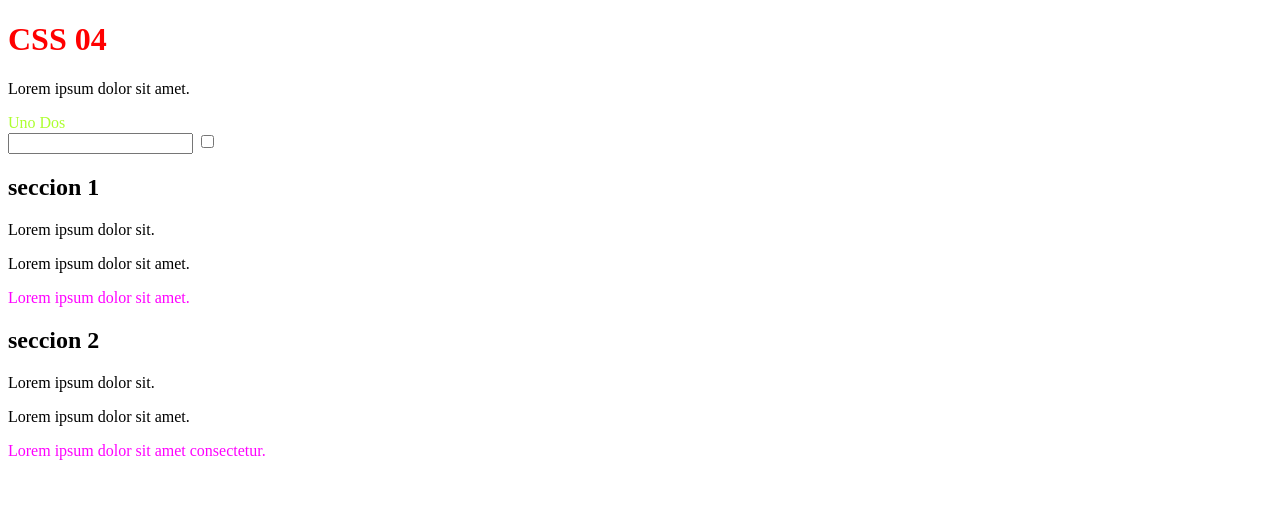
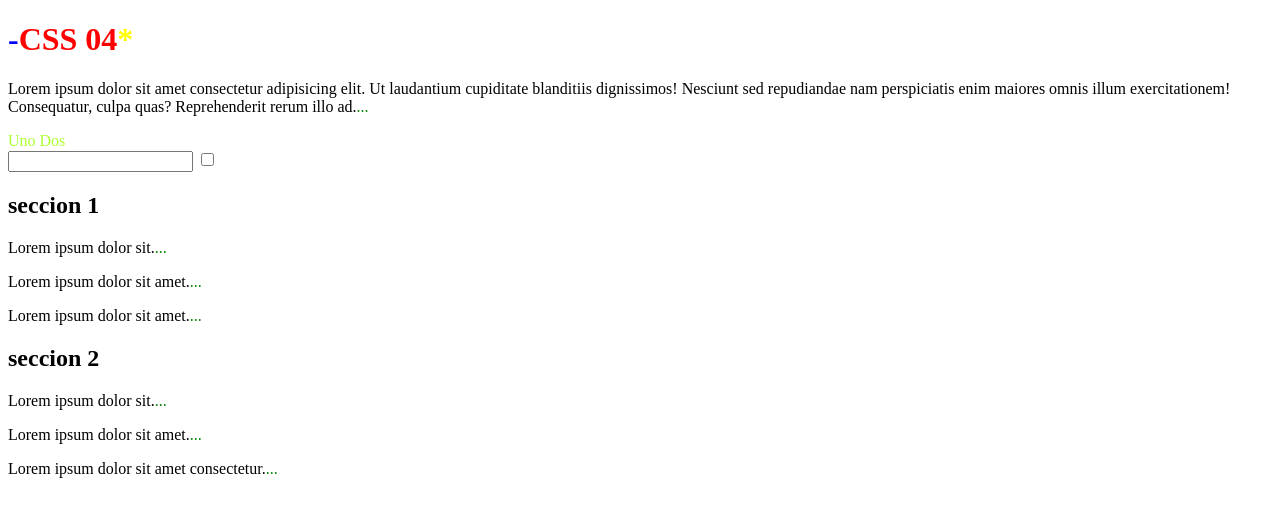
Before and after one commit to Jesusoctavi0/CodoaCodoJSFS, a plain HTML site: page index.html in a window 1280 px wide. Drawn offline with Linux system fonts and the light colour scheme.

Commit message:
pseudo clases y animaciones

```diff
--- a/css/style.css
+++ b/css/style.css
@@ -1,10 +1,32 @@
 h1 {
-    color: red
+    color: red;
+    /* transition: color 2s, font-size 3s; */
+    transition-property: transform, color, font-size;
+    transition-duration: 2s, 2s, 3s;
+    /* transition-delay: 2s, 1s; */
+    transform-origin: center;
 }
 
 h1:hover {
     color: aqua;
     font-size: 3em;
+    transform: rotate(90deg);
+}
+
+h2 {
+    animation-name: color;
+    animation-duration: 2s;
+
+}
+
+@keyframes color {
+    from {
+        color: red;
+    }
+    to {
+        color: yellow;
+    }
+
 }
 
 a {
@@ -57,6 +79,36 @@ section p:nth-child(odd){
     color: fuchsia
 } */
 
-section p:nth-of-type(3){
+/* section p:nth-of-type(3){
     color:fuchsia;
+} */
+
+/* p::first-letter{
+    font-size: 3em;
+    color: fuchsia;
+} */
+
+/* p:first-of-type::first-line{
+    color: fuchsia;
+} */
+
+/* p::selection{
+    background-color: beige;
+    color: firebrick;
+    font-size: 2em;
+} */
+
+h1::before{
+    content: "-";
+    color: blue;
 }
+
+h1::after{
+    content: "*";
+    color: yellow;
+}
+
+p::after{
+    content: "...";
+    color: green;
+}
--- a/index.html
+++ b/index.html
@@ -8,7 +8,7 @@
 </head>
 <body>
     <h1>CSS 04</h1>
-    <p>Lorem ipsum dolor sit amet.</p>
+    <p>Lorem ipsum dolor sit amet consectetur adipisicing elit. Ut laudantium cupiditate blanditiis dignissimos! Nesciunt sed repudiandae nam perspiciatis enim maiores omnis illum exercitationem! Consequatur, culpa quas? Reprehenderit rerum illo ad.</p>
 
     <a href="#123">Uno</a>
     <a href="456">Dos</a>
```
